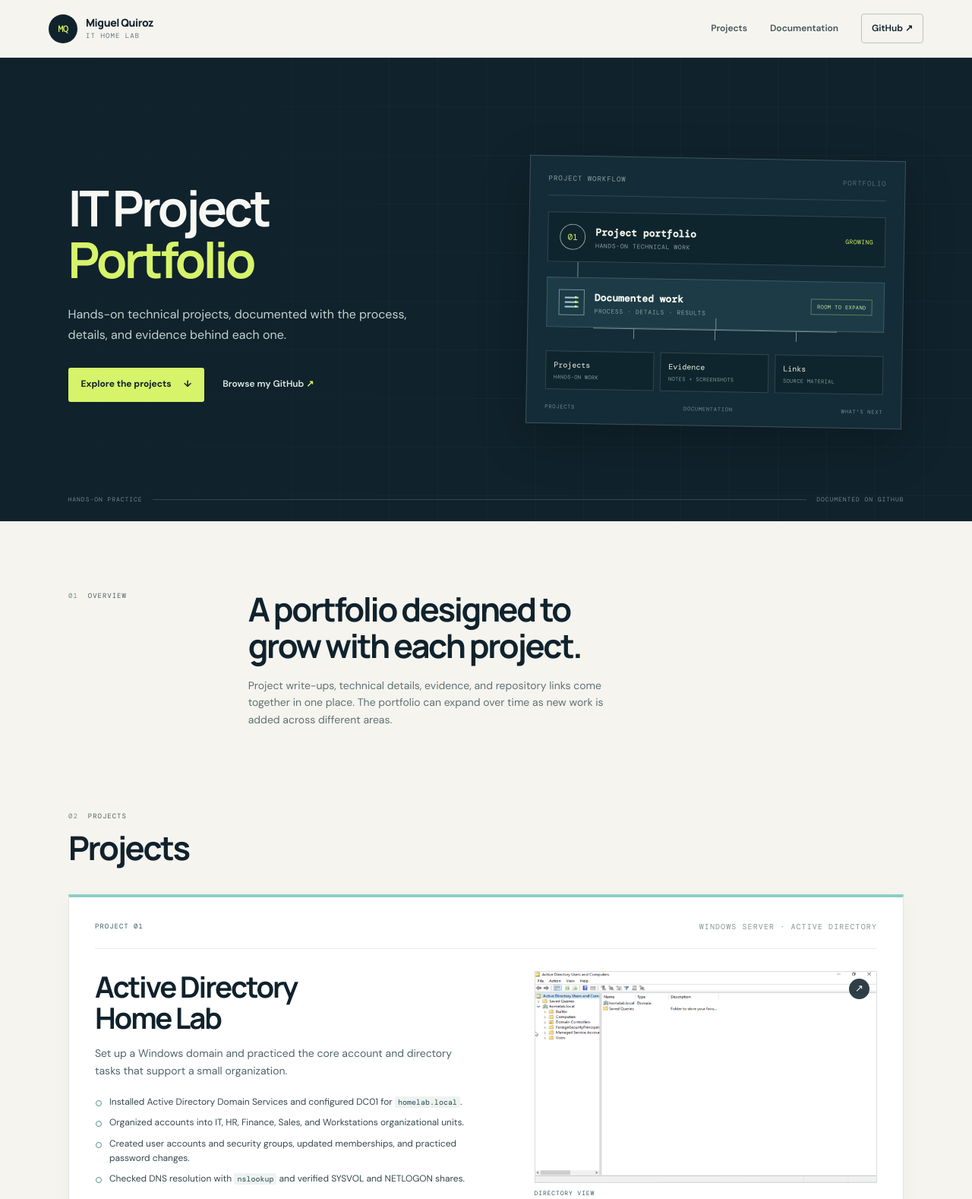
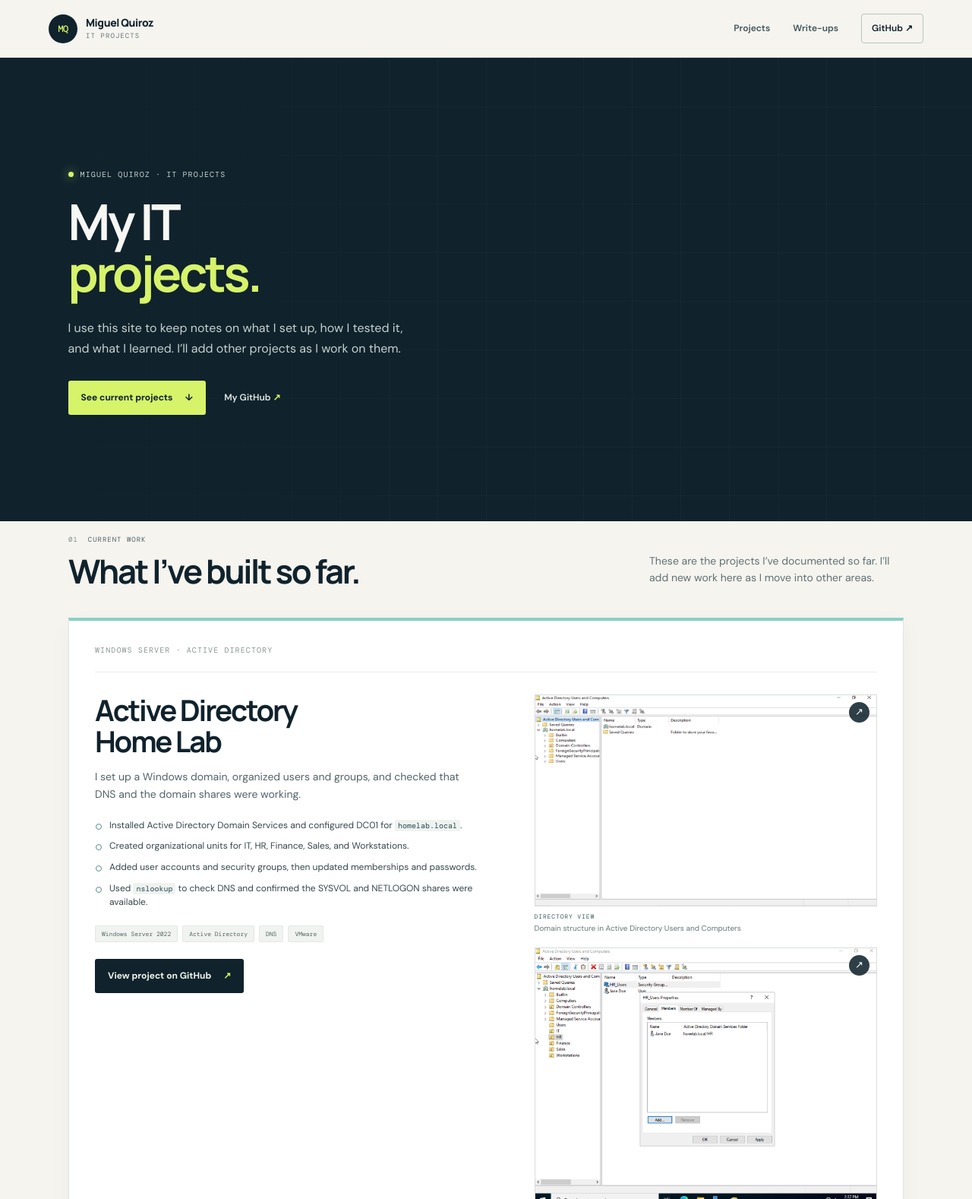
Before and after one commit to miguelquiroz1201/miguelquiroz1201.github.io, a plain HTML site: page index.html in a window 1280 px wide. Shown: the top 1578 px of the page at 76% size. Drawn offline with nearby package versions, Linux system fonts and the light colour scheme.

Commit message:
Simplify portfolio homepage copy

```diff
--- a/index.html
+++ b/index.html
@@ -4,8 +4,8 @@
   <meta charset="utf-8">
   <meta name="viewport" content="width=device-width, initial-scale=1">
   <meta name="theme-color" content="#10222c">
-  <meta name="description" content="Miguel Quiroz's Windows Server and Active Directory home lab portfolio, with project notes, evidence screenshots, and GitHub repositories.">
-  <title>Miguel Quiroz | Home Lab Portfolio</title>
+  <meta name="description" content="Hands-on IT projects and notes by Miguel Quiroz.">
+  <title>Miguel Quiroz | IT Projects</title>
   <link rel="preconnect" href="https://fonts.googleapis.com">
   <link rel="preconnect" href="https://fonts.gstatic.com" crossorigin>
   <link href="https://fonts.googleapis.com/css2?family=DM+Mono:wght@400;500&family=DM+Sans:wght@400;500;600;700&family=Manrope:wght@400;500;600;700;800&display=swap" rel="stylesheet">
@@ -16,10 +16,10 @@
   <header class="site-header">
     <a class="brand" href="#top" aria-label="Miguel Quiroz, home">
       <span class="brand-mark" aria-hidden="true">MQ</span>
-      <span>Miguel Quiroz<span class="brand-sub">IT HOME LAB</span></span>
+      <span>Miguel Quiroz<span class="brand-sub">IT PROJECTS</span></span>
     </a>
     <nav class="main-nav" aria-label="Main navigation">
-      <a href="#projects">Projects</a><a href="#documents">Documentation</a>
+      <a href="#projects">Projects</a><a href="#documents">Write-ups</a>
       <a class="nav-github" href="https://github.com/miguelquiroz1201" target="_blank" rel="noopener noreferrer">GitHub <span aria-hidden="true">↗</span></a>
     </nav>
   </header>
@@ -27,41 +27,28 @@
     <section class="hero" id="top">
       <div class="hero-grid" aria-hidden="true"></div>
       <div class="hero-copy">
-        <h1>IT Project<br><span>Portfolio</span></h1>
-        <p class="hero-intro">Hands-on technical projects, documented with the process, details, and evidence behind each one.</p>
-        <div class="hero-actions"><a class="button button-light" href="#projects">Explore the projects <span aria-hidden="true">↓</span></a><a class="text-link hero-link" href="https://github.com/miguelquiroz1201" target="_blank" rel="noopener noreferrer">Browse my GitHub <span aria-hidden="true">↗</span></a></div>
+        <p class="eyebrow"><span class="status-dot" aria-hidden="true"></span>MIGUEL QUIROZ · IT PROJECTS</p>
+        <h1>My IT<br><span>projects.</span></h1>
+        <p class="hero-intro">I use this site to keep notes on what I set up, how I tested it, and what I learned. I’ll add other projects as I work on them.</p>
+        <div class="hero-actions"><a class="button button-light" href="#projects">See current projects <span aria-hidden="true">↓</span></a><a class="text-link hero-link" href="https://github.com/miguelquiroz1201" target="_blank" rel="noopener noreferrer">My GitHub <span aria-hidden="true">↗</span></a></div>
       </div>
-      <div class="hero-visual" aria-label="A simplified diagram of the lab environment">
-        <div class="diagram-label">PROJECT WORKFLOW <span>PORTFOLIO</span></div>
-        <div class="diagram-domain"><span class="domain-icon">01</span><div><strong>Project portfolio</strong><small>HANDS-ON TECHNICAL WORK</small></div><span class="live-tag">GROWING</span></div>
-        <div class="diagram-connector"></div>
-        <div class="diagram-server"><span class="server-icon"><i></i><i></i><i></i></span><div><strong>Documented work</strong><small>PROCESS · DETAILS · RESULTS</small></div><span class="node-tag">ROOM TO EXPAND</span></div>
-        <div class="diagram-branches"><span></span><span></span><span></span></div>
-        <div class="diagram-nodes"><div><b>Projects</b><small>HANDS-ON WORK</small></div><div><b>Evidence</b><small>NOTES + SCREENSHOTS</small></div><div><b>Links</b><small>SOURCE MATERIAL</small></div></div>
-        <div class="diagram-foot"><span>PROJECTS</span><span>DOCUMENTATION</span><span>WHAT'S NEXT</span></div>
-      </div>
-      <div class="hero-bottom"><span>HANDS-ON PRACTICE</span><span class="hero-rule"></span><span>DOCUMENTED ON GITHUB</span></div>
-    </section>
-    <section class="intro section-wrap">
-      <div class="section-kicker">01 <span>OVERVIEW</span></div>
-      <div class="intro-text"><h2>A portfolio designed to grow with each project.</h2><p>Project write-ups, technical details, evidence, and repository links come together in one place. The portfolio can expand over time as new work is added across different areas.</p></div>
     </section>
     <section class="projects section-wrap" id="projects">
-      <div class="section-heading projects-heading"><div><div class="section-kicker">02 <span>PROJECTS</span></div><h2>Projects</h2></div></div>
+      <div class="section-heading projects-heading"><div><div class="section-kicker">01 <span>CURRENT WORK</span></div><h2>What I’ve built so far.</h2></div><p>These are the projects I’ve documented so far. I’ll add new work here as I move into other areas.</p></div>
       <article class="project-card project-ad">
-        <div class="project-topline"><span class="project-index">PROJECT 01</span><span class="project-type">WINDOWS SERVER · ACTIVE DIRECTORY</span></div>
+        <div class="project-topline"><span class="project-type">WINDOWS SERVER · ACTIVE DIRECTORY</span></div>
         <div class="project-layout">
           <div class="project-copy">
             <h3>Active Directory<br>Home Lab</h3>
-            <p class="project-lead">Set up a Windows domain and practiced the core account and directory tasks that support a small organization.</p>
+            <p class="project-lead">I set up a Windows domain, organized users and groups, and checked that DNS and the domain shares were working.</p>
             <ul class="project-points">
               <li>Installed Active Directory Domain Services and configured DC01 for <code>homelab.local</code>.</li>
-              <li>Organized accounts into IT, HR, Finance, Sales, and Workstations organizational units.</li>
-              <li>Created user accounts and security groups, updated memberships, and practiced password changes.</li>
-              <li>Checked DNS resolution with <code>nslookup</code> and verified SYSVOL and NETLOGON shares.</li>
+              <li>Created organizational units for IT, HR, Finance, Sales, and Workstations.</li>
+              <li>Added user accounts and security groups, then updated memberships and passwords.</li>
+              <li>Used <code>nslookup</code> to check DNS and confirmed the SYSVOL and NETLOGON shares were available.</li>
             </ul>
             <div class="tag-list"><span>Windows Server 2022</span><span>Active Directory</span><span>DNS</span><span>VMware</span></div>
-            <a class="button button-dark" href="https://github.com/miguelquiroz1201/Windows-Server-Active-Directory-HomeLab" target="_blank" rel="noopener noreferrer">View project repository <span aria-hidden="true">↗</span></a>
+            <a class="button button-dark" href="https://github.com/miguelquiroz1201/Windows-Server-Active-Directory-HomeLab" target="_blank" rel="noopener noreferrer">View project on GitHub <span aria-hidden="true">↗</span></a>
           </div>
           <div class="project-media">
             <button class="image-button" type="button" data-lightbox="assets/images/active-directory-console.png" data-caption="Active Directory Users and Computers showing the homelab.local directory." aria-label="Enlarge Active Directory directory screenshot"><img src="assets/images/active-directory-console.png" alt="Active Directory Users and Computers window showing the homelab.local domain." loading="lazy"><span class="image-zoom" aria-hidden="true">↗</span></button>
@@ -71,19 +58,19 @@
         </div>
       </article>
       <article class="project-card project-files">
-        <div class="project-topline"><span class="project-index">PROJECT 02</span><span class="project-type">FILE SHARING · ACCESS CONTROL</span></div>
+        <div class="project-topline"><span class="project-type">FILE SHARES · PERMISSIONS</span></div>
         <div class="project-layout">
           <div class="project-copy">
             <h3>File Sharing &amp;<br>Access Control</h3>
-            <p class="project-lead">Extended the domain lab with department network shares and group-based NTFS permissions, then tested access from Windows 11.</p>
+            <p class="project-lead">I set up department shares, assigned access through security groups, and tested them from a Windows 11 client.</p>
             <ul class="project-points">
-              <li>Created Finance, HelpDesk, HR, IT, and Sales shares under <code>C:\Shares</code>.</li>
-              <li>Used department security groups to manage folder permissions.</li>
-              <li>Validated allowed access by opening shares and creating test files from the client.</li>
-              <li>Checked a denied Finance request to confirm that access restrictions took effect.</li>
+              <li>Created Finance, HelpDesk, HR, IT, and Sales shares under <code>C:Shares</code>.</li>
+              <li>Assigned NTFS permissions through department security groups.</li>
+              <li>Tested access from Windows 11 by opening shares and creating a file.</li>
+              <li>Tried opening the Finance share without access to confirm the denial.</li>
             </ul>
             <div class="tag-list"><span>Windows File Sharing</span><span>NTFS</span><span>Security Groups</span><span>Windows 11</span></div>
-            <a class="button button-dark" href="https://github.com/miguelquiroz1201/File-Sharing-Access-Control" target="_blank" rel="noopener noreferrer">View project repository <span aria-hidden="true">↗</span></a>
+            <a class="button button-dark" href="https://github.com/miguelquiroz1201/File-Sharing-Access-Control" target="_blank" rel="noopener noreferrer">View project on GitHub <span aria-hidden="true">↗</span></a>
           </div>
           <div class="project-media">
             <button class="image-button" type="button" data-lightbox="assets/images/ntfs-permissions-hr.jpg" data-caption="NTFS Security settings showing the HR_Users group on the HR folder." aria-label="Enlarge NTFS permissions screenshot"><img src="assets/images/ntfs-permissions-hr.jpg" alt="Windows folder security settings showing permissions assigned to the HR_Users group." loading="lazy"><span class="image-zoom" aria-hidden="true">↗</span></button>
@@ -92,20 +79,20 @@
               <button class="image-button" type="button" data-lightbox="assets/images/windows-client-share-test.jpg" data-caption="Windows 11 client showing a test file in the IT share." aria-label="Enlarge successful share test screenshot"><img src="assets/images/windows-client-share-test.jpg" alt="Windows client showing a test file in the network IT share." loading="lazy"><span class="image-zoom" aria-hidden="true">↗</span></button>
               <button class="image-button" type="button" data-lightbox="assets/images/access-denied-validation.jpg" data-caption="Windows client displaying access denied when opening the Finance share without permission." aria-label="Enlarge access denied test screenshot"><img src="assets/images/access-denied-validation.jpg" alt="Windows client displaying an access denied message for the Finance network share." loading="lazy"><span class="image-zoom" aria-hidden="true">↗</span></button>
             </div>
-            <p class="image-caption"><span>CLIENT VALIDATION</span> Successful access and a denied request</p>
+            <p class="image-caption"><span>CLIENT TEST</span> Successful access and a denied request</p>
           </div>
         </div>
       </article>
     </section>
     <section class="documents section-wrap" id="documents">
-      <div class="section-heading docs-heading"><div><div class="section-kicker">03 <span>PROJECT DOCUMENTATION</span></div><h2>Notes, steps, and<br>screenshots.</h2></div><p>Download the original write-ups that accompany each repository. They include setup notes and supporting evidence from the lab.</p></div>
+      <div class="section-heading docs-heading"><div><div class="section-kicker">02 <span>WRITE-UPS</span></div><h2>Want the setup details?</h2></div><p>I saved the original notes and screenshots for both projects here.</p></div>
       <div class="document-list">
-        <a class="document-row" href="assets/documents/active-directory-homelab-documentation.pdf" download><span class="doc-icon">PDF</span><span class="doc-text"><strong>Active Directory Home Lab Documentation</strong><small>Full project walkthrough and screenshots</small></span><span class="doc-download">Download <b aria-hidden="true">↓</b></span></a>
-        <a class="document-row" href="assets/documents/file-sharing-and-access-control.pdf" download><span class="doc-icon">PDF</span><span class="doc-text"><strong>File Sharing and Access Control</strong><small>Share setup, group permissions, and client validation</small></span><span class="doc-download">Download <b aria-hidden="true">↓</b></span></a>
+        <a class="document-row" href="assets/documents/active-directory-homelab-documentation.pdf" download><span class="doc-icon">PDF</span><span class="doc-text"><strong>Active Directory Home Lab Documentation</strong><small>Setup notes and screenshots</small></span><span class="doc-download">Download <b aria-hidden="true">↓</b></span></a>
+        <a class="document-row" href="assets/documents/file-sharing-and-access-control.pdf" download><span class="doc-icon">PDF</span><span class="doc-text"><strong>File Sharing and Access Control</strong><small>Share setup and access checks</small></span><span class="doc-download">Download <b aria-hidden="true">↓</b></span></a>
       </div>
     </section>
   </main>
-  <footer class="site-footer"><div class="footer-brand"><span class="brand-mark" aria-hidden="true">MQ</span><span>Miguel Quiroz</span></div><span>IT Project Portfolio</span><a href="#top">Back to top ↑</a></footer>
+  <footer class="site-footer"><div class="footer-brand"><span class="brand-mark" aria-hidden="true">MQ</span><span>Miguel Quiroz</span></div><span>Projects · Write-ups · GitHub</span><a href="#top">Back to top ↑</a></footer>
   <dialog class="lightbox" aria-label="Project screenshot viewer"><button class="lightbox-close" type="button" aria-label="Close image viewer">×</button><img src="" alt=""><p></p></dialog>
   <script src="script.js"></script>
 </body>
```
